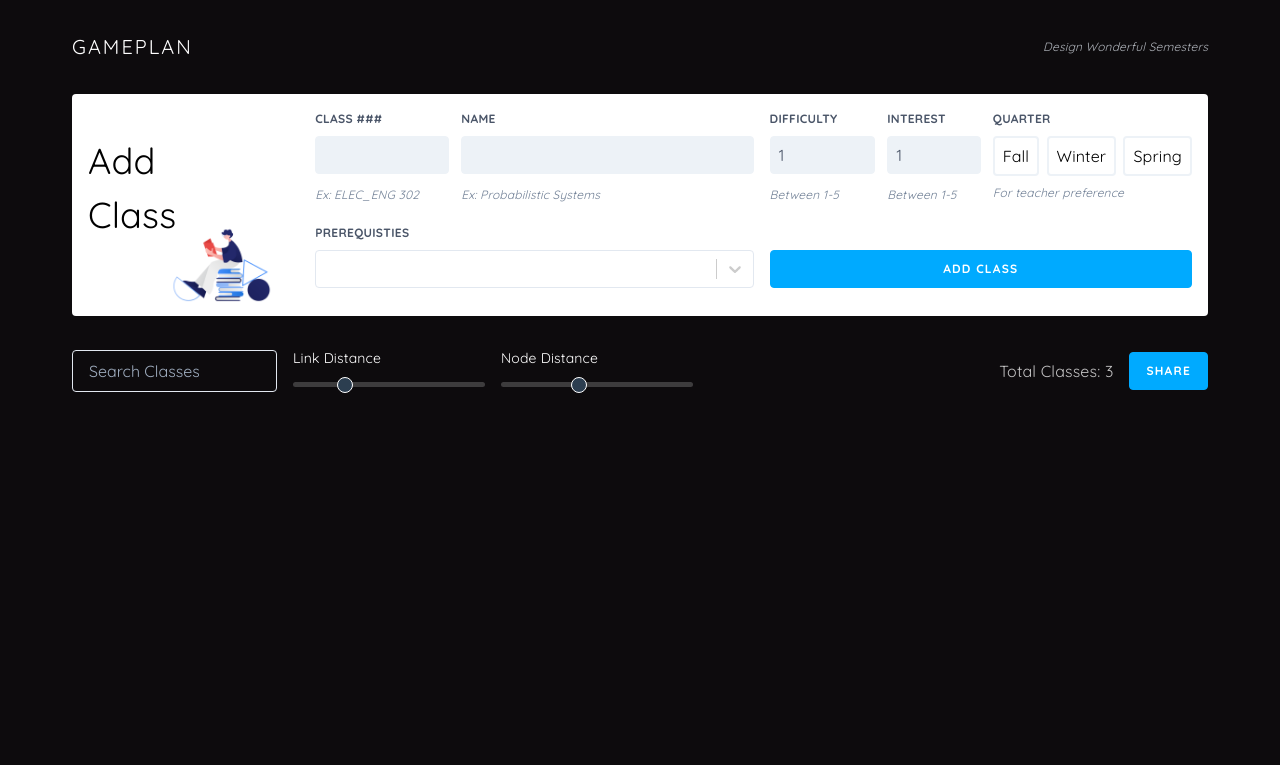
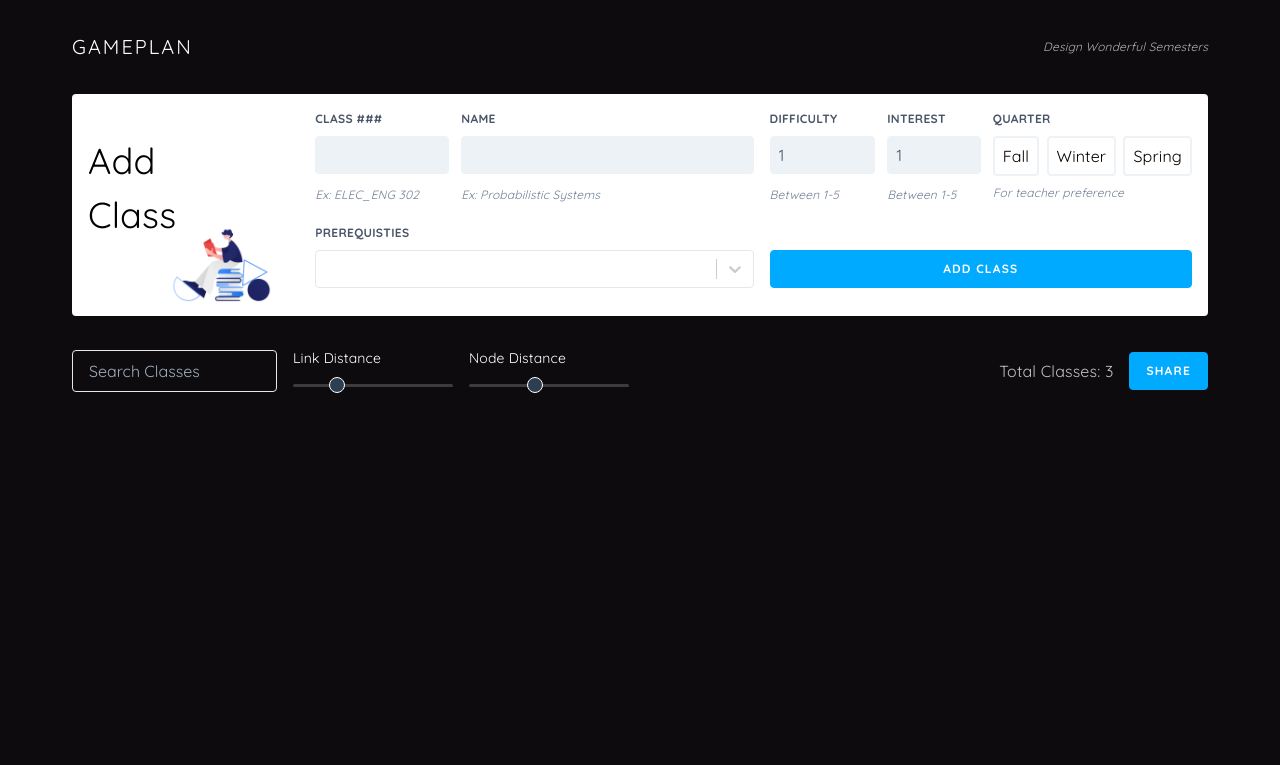
Before and after one commit to fardeemmunir/gameplan, a Next.js app: page / in a window 1280 px wide. Shown: the top 765 px of the page. Built offline with nearby package versions, Linux system fonts and the light colour scheme.

Commit message:
Make range thumb a little nicer

```diff
--- a/styles/main.css
+++ b/styles/main.css
@@ -22,15 +22,18 @@ a {
 }
 
 /* range */
+:root {
+  --range-border-width: 0.08em;
+}
 
 .range {
   -webkit-appearance: none;
   -moz-appearance: none;
   appearance: none;
   outline: none;
-  width: 12em;
-  height: 0.3em;
-  border-radius: 0.3em;
+  width: 10em;
+  height: 0.2em;
+  border-radius: 0.1em;
   background: rgba(255, 255, 255, 0.2);
 }
 
@@ -40,7 +43,7 @@ a {
   width: 1em;
   height: 1em;
   background: #2c3e50;
-  border: 0.1em solid #ffffff;
+  border: var(--range-border-width) solid #ffffff;
   border-radius: 1.2em;
   cursor: pointer;
 }
@@ -51,7 +54,7 @@ a {
   width: 1em;
   height: 1em;
   background: #2c3e50;
-  border: 0.1em solid #ffffff;
+  border: var(--range-border-width) solid #ffffff;
   border-radius: 1.2em;
   cursor: pointer;
 }
@@ -61,7 +64,7 @@ a {
   width: 1em;
   height: 1em;
   background: #2c3e50;
-  border: 0.1em solid #ffffff;
+  border: var(--range-border-width) solid #ffffff;
   border-radius: 1.2em;
   cursor: pointer;
 }
```
